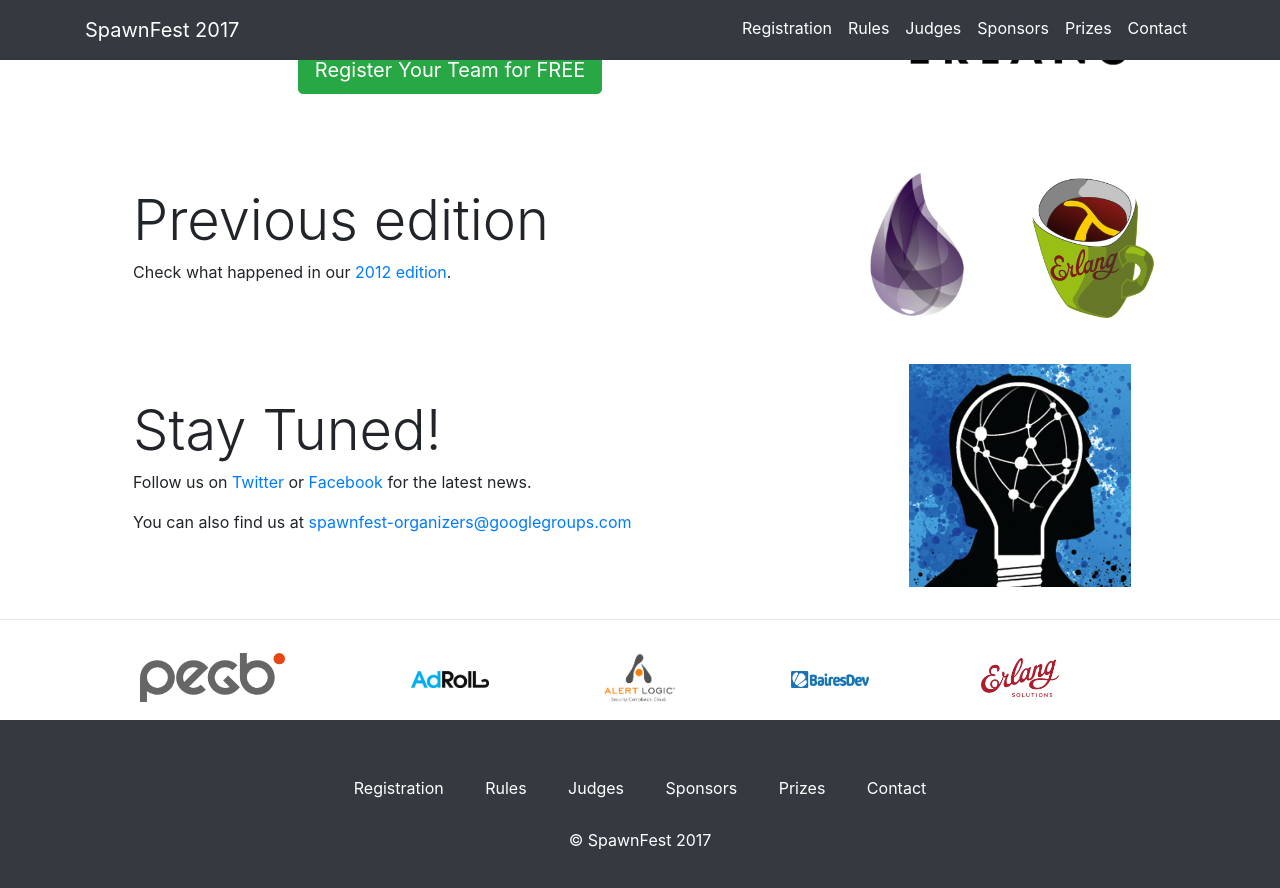
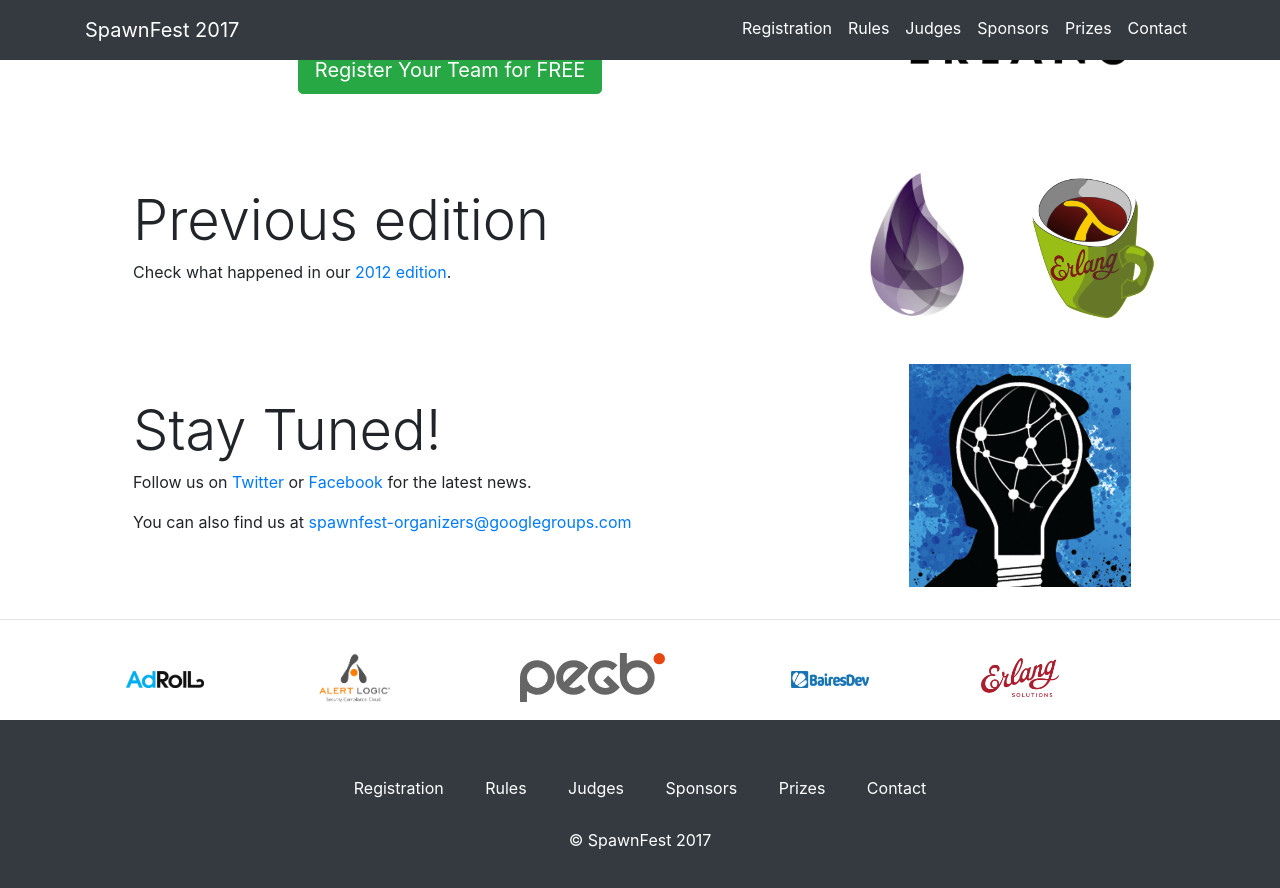
Before and after one commit to spawnfest/spawnfest.github.io, a Jekyll site: the page built from index.html, in a window 1280 px wide and 900 px high, scrolled down 572 px. Shown: the top 888 px of the window. Built offline with Jekyll 4.4.1, drawn with Linux system fonts in a browser that asks for light colours.

Commit message:
Reformat sponsor's footer

```diff
--- a/_layouts/default.html
+++ b/_layouts/default.html
@@ -63,6 +63,20 @@
       <hr>
       <div class="container">
         <div class="row align-items-center">
+          <div class="col-md-2 text-center">
+            <div class="p-2">
+              <a class="nav-link" target="_blank" href="{{site.gold_sponsors[0].url}}">
+                <img class="img-fluid img-fluid-small" src="/img/{{site.gold_sponsors[0].logo}}" alt="{{site.gold_sponsors[0].name}}">
+              </a>
+            </div>
+          </div>
+          <div class="col-md-2 text-center">
+            <div class="p-2">
+              <a class="nav-link" target="_blank" href="{{site.gold_sponsors[1].url}}">
+                <img class="img-fluid img-fluid-small" src="/img/{{site.gold_sponsors[1].logo}}" alt="{{site.gold_sponsors[1].name}}">
+              </a>
+            </div>
+          </div>
           <div class="col-md-3 text-center">
             <div class="p-2">
               <a class="nav-link" target="_blank" href="{{site.platinum_sponsor.url}}">
@@ -70,15 +84,20 @@
               </a>
             </div>
           </div>
-        {% for sponsor in site.gold_sponsors %}
           <div class="col-md-2 text-center">
             <div class="p-2">
-              <a class="nav-link" target="_blank" href="{{sponsor.url}}">
-                <img class="img-fluid img-fluid-small" src="/img/{{sponsor.logo}}" alt="{{sponsor.name}}">
+              <a class="nav-link" target="_blank" href="{{site.gold_sponsors[2].url}}">
+                <img class="img-fluid img-fluid-small" src="/img/{{site.gold_sponsors[2].logo}}" alt="{{site.gold_sponsors[2].name}}">
               </a>
             </div>
           </div>
-        {% endfor %}
+          <div class="col-md-2 text-center">
+            <div class="p-2">
+              <a class="nav-link" target="_blank" href="{{site.gold_sponsors[3].url}}">
+                <img class="img-fluid img-fluid-small" src="/img/{{site.gold_sponsors[3].logo}}" alt="{{site.gold_sponsors[3].name}}">
+              </a>
+            </div>
+          </div>
         </div>
       </div>
 
```
Lines whose indentation alone changed are shown as unchanged.
